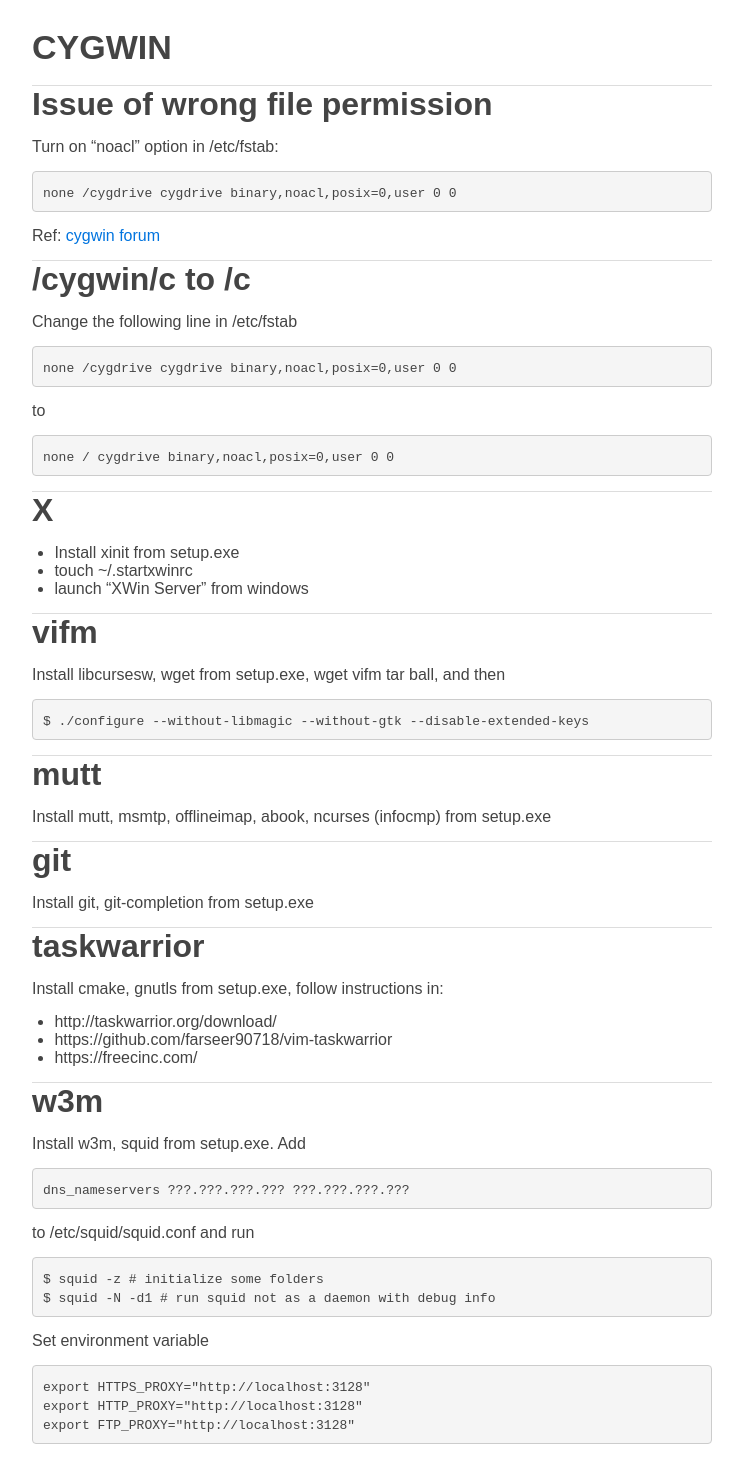
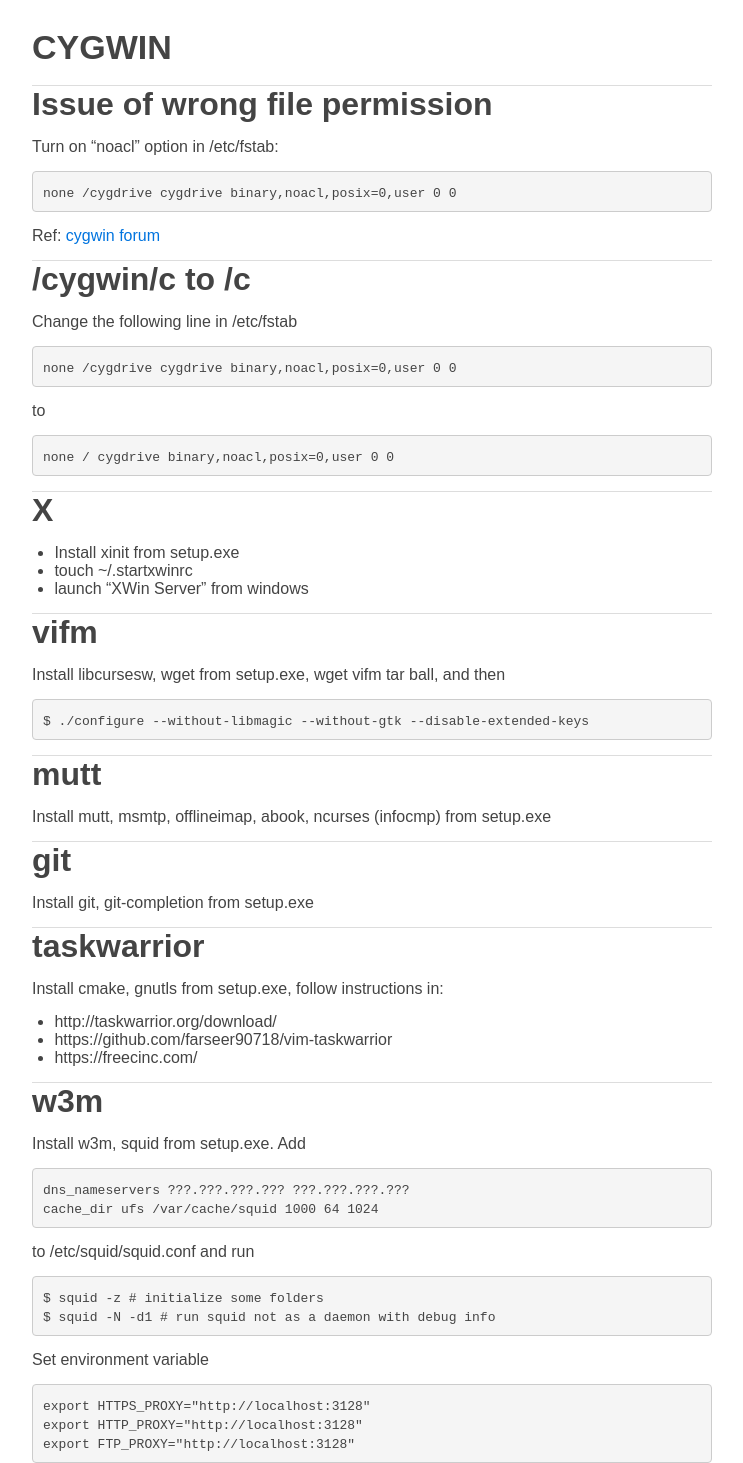
Before and after one commit to jintonic/jintonic.github.io, a Jekyll site: the page built from cs/cygwin/index.md, in a window 1280 px wide. Shown: the whole page, without its empty margins (268-1011 px from the left). Built offline with Jekyll 4.4.1, drawn with Linux system fonts in a browser that asks for light colours; comment, search, counter and statistics services are not loaded.

Commit message:
added cache_dir

```diff
--- a/cs/cygwin/index.md
+++ b/cs/cygwin/index.md
@@ -73,6 +73,7 @@
 
 ~~~
 dns_nameservers ???.???.???.??? ???.???.???.???
+cache_dir ufs /var/cache/squid 1000 64 1024
 ~~~
 
 to /etc/squid/squid.conf and run
```
